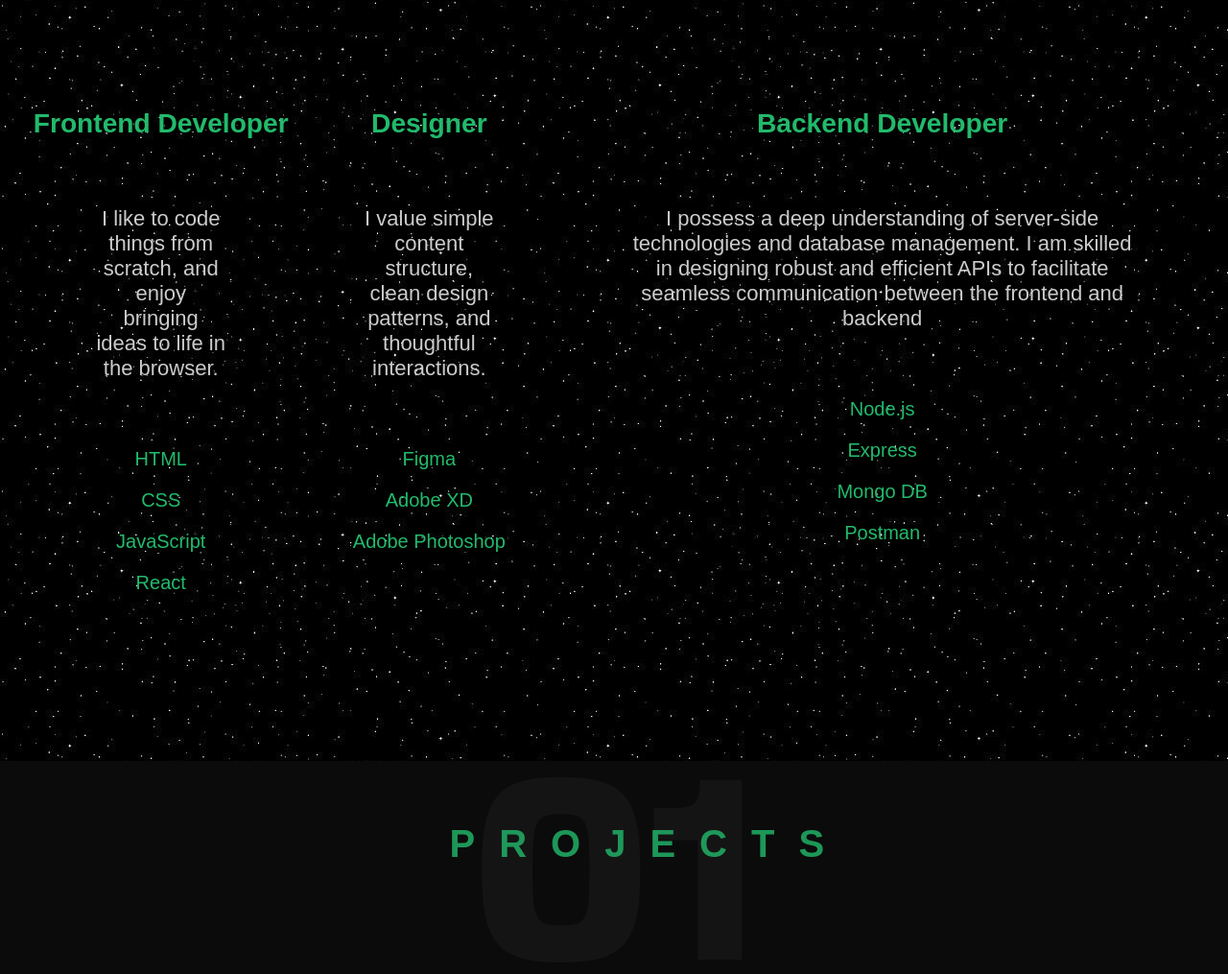
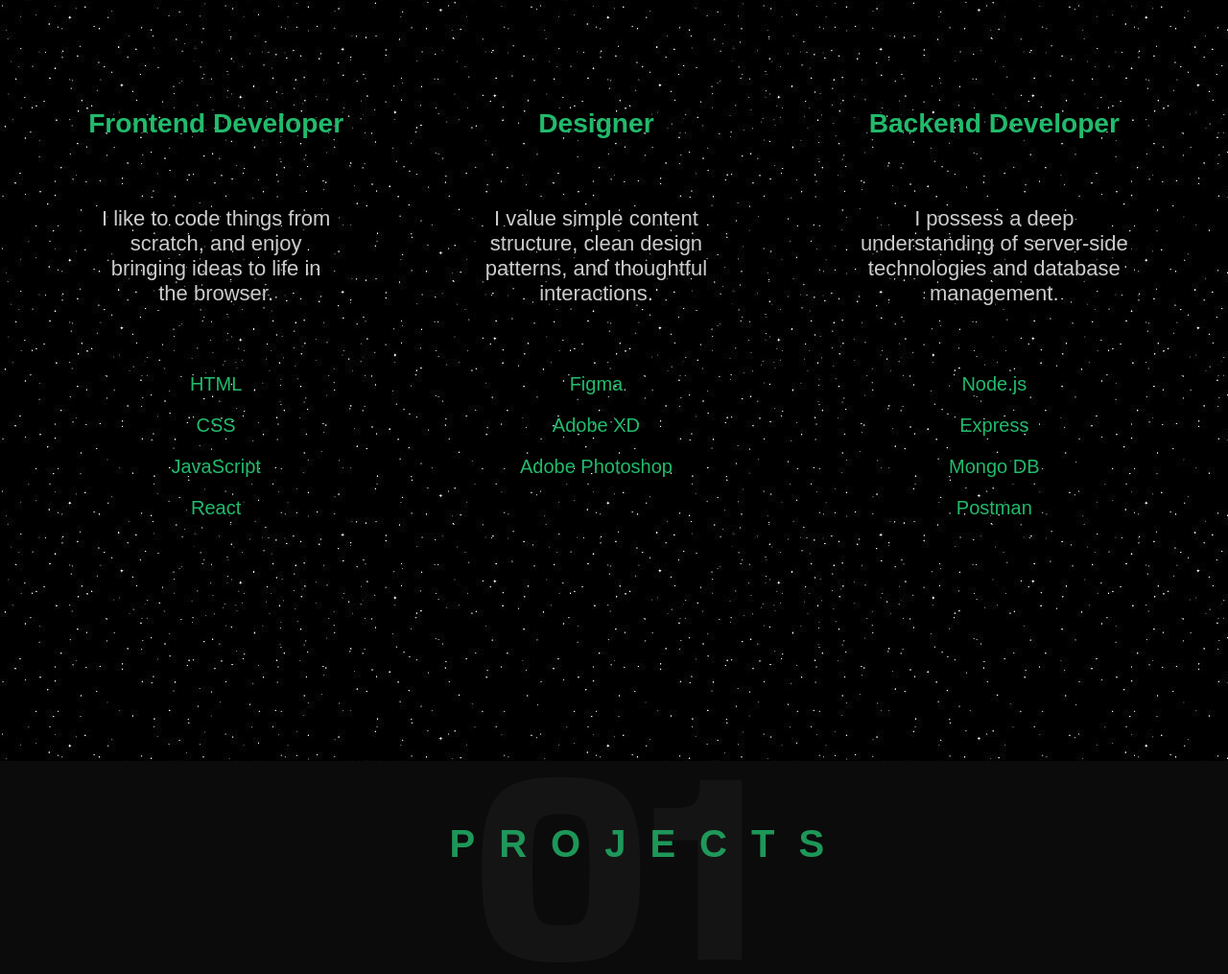
Before and after one commit to ask-shay/akshayshelar.github.io, a plain HTML site: page index.html in a window 1280 px wide. Shown: the part 1607-2622 px from the top of the page at 96% size. Drawn offline with Linux system fonts and the light colour scheme.

Commit message:
Update index.html

```diff
--- a/index.html
+++ b/index.html
@@ -77,7 +77,7 @@
                         <div class="skillsData">
                             <h3 class="skillsTitle">Backend Developer</h3>
                             <p class="skillDisc"> I possess a deep understanding of server-side technologies and database management.
-                                I am skilled in designing robust and efficient APIs to facilitate seamless communication between the frontend and backend</p>
+                            </p>
                             <ul>
                                   <li>Node.js</li>
                                   <li>Express</li>
```
